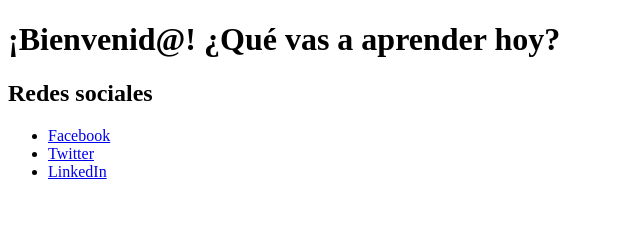
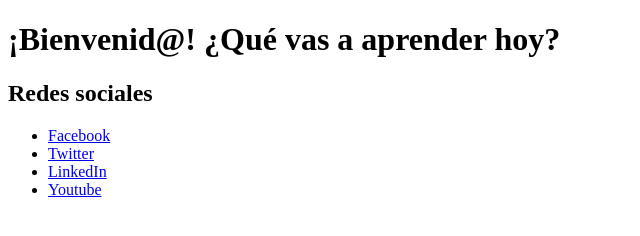
Before and after one commit to AlisterVento/mi_primera_pagina, a plain HTML site: page index.html in a window 1280 px wide. Shown: the full height of the page, 0-640 px from the left. Drawn offline with Linux system fonts and the light colour scheme.

Commit message:
Agregando youtube2

```diff
--- a/index.html
+++ b/index.html
@@ -17,6 +17,7 @@
       <li><a href="https://facebook.com" target="_blank">Facebook</a></li>
       <li><a href="https://twitter.com" target="_blank">Twitter</a></li>
       <li><a href="https://linkedin.com" target="_blank">LinkedIn</a></li>
+      <li><a href="https://www.youtube.com/" target="_blank">Youtube</a></li>
     </ul>
   </body>
 </html>
```
